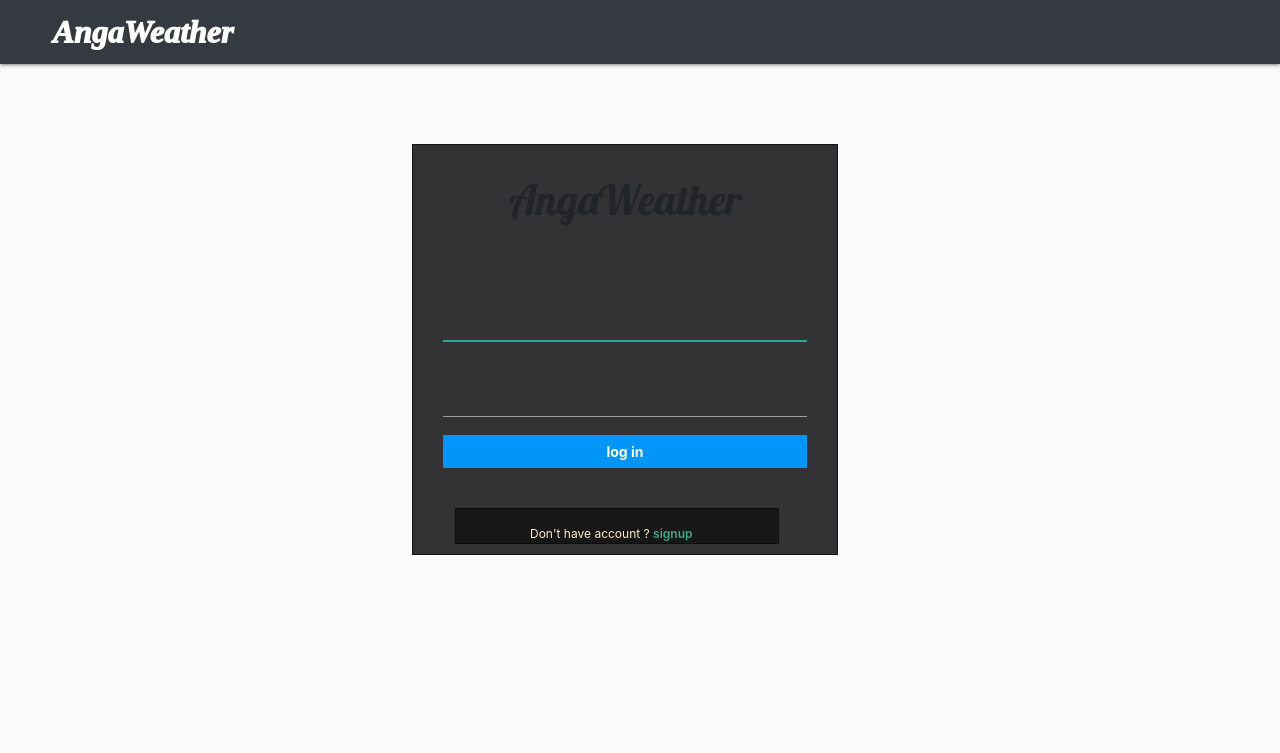
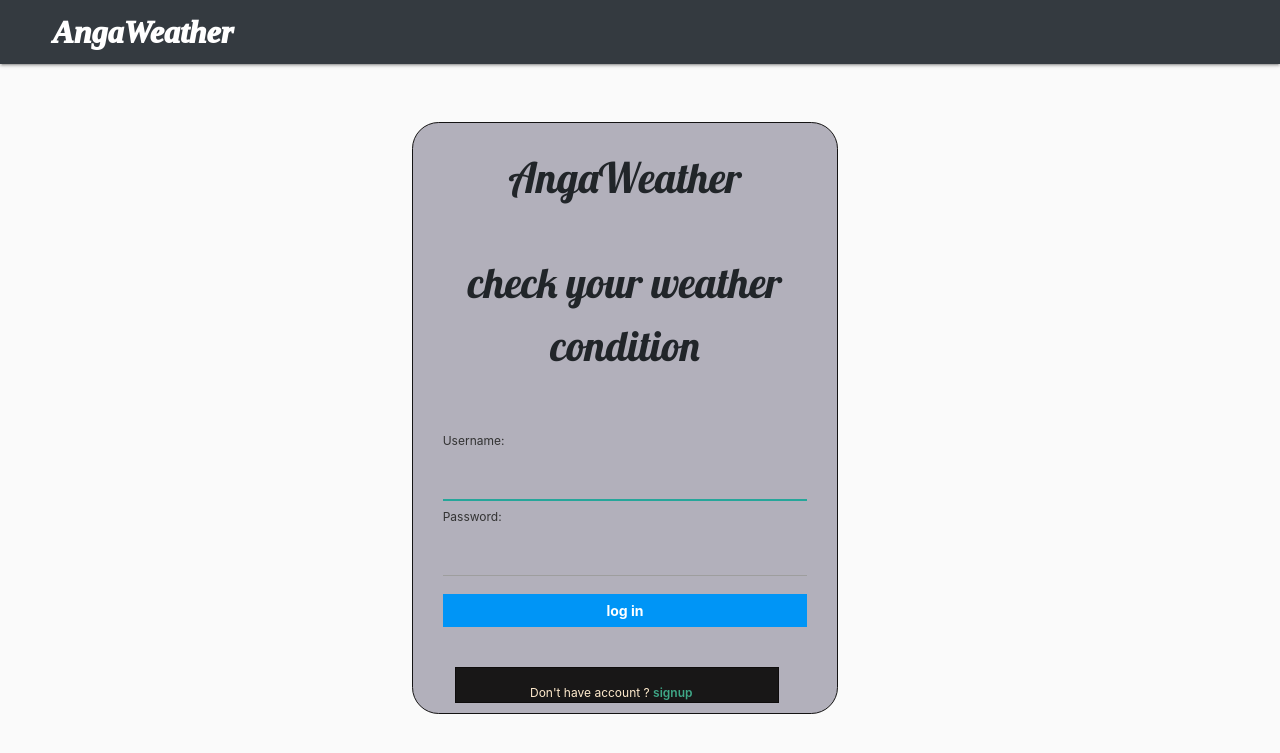
Before and after one commit to AbdimulhinYussuf3675/HaliAnga, a Django app: page /login/ in a window 1280 px wide; the page is wider, and only the part inside the window is pictured. Shown: the top 753 px of that part. Run offline with Django 3.2, Linux system fonts and the light colour scheme; some libraries are stand-ins or nearby versions.

Commit message:
updated nav

```diff
--- a/weatherviz/static/css/lo.css
+++ b/weatherviz/static/css/lo.css
@@ -13,11 +13,12 @@ body {
 .login-box {
     margin: 0;
     margin-top: 1%;
-    background-color: #333335;
+    background-color: #b2b0bb;
     width: 70%;
     height: 50%;
     border: 1px solid #141313;
     padding: 10px;
+    border-radius: 20pt;
 }
 
 .login-box form {
--- a/weatherviz/templates/navbar.html
+++ b/weatherviz/templates/navbar.html
@@ -10,7 +10,7 @@
       </div>
       <form class="d-flex" id="authstyle">
         {% if user.is_authenticated %}
-          <a href="{% url 'login' %}" class="btn" style="color: white; background-color: #5b818d; margin-left: 1050%;"type="submit" id="header-links"> Logout </a>
+          <a href="{% url 'login' %}" class="btn" style="color: white; background-color: #63bb28; margin-left: 1050%;"type="submit" id="header-links"> Logout </a>
         {% else %}
           <a href="{% url 'login' %}"  style="color: white; background-color: #3aa73a;  margin-left: 1100px; "type="submit"  id="header-links"> Create Account </a>
         {% endif %}
--- a/weatherviz/templates/registration/login.html
+++ b/weatherviz/templates/registration/login.html
@@ -21,12 +21,12 @@
     {% block content %}
     <br>
     <br>
-    <br>
 
     <section class="login-form">
         <div class="row justify-content-center">
             <div class="login-box col-lg-4 col-md-6 col-sm-12">
                 <h2 class="instaname text-center">AngaWeather</h2>
+                <p class="instaname text-center ">check your weather condition</p>
                 {% if form.errors %}
                 <div class="alert alert-danger" role="alert">
                     Wrong username or Password
--- a/weatherviz/templates/registration/register.html
+++ b/weatherviz/templates/registration/register.html
@@ -19,7 +19,6 @@
 <body>
 
     {% block content %}
-    <br>
     <section class="login-form">
         <div class="row justify-content-center">
             <div class="login-box col-lg-4 col-md-6 col-sm-12">
```
